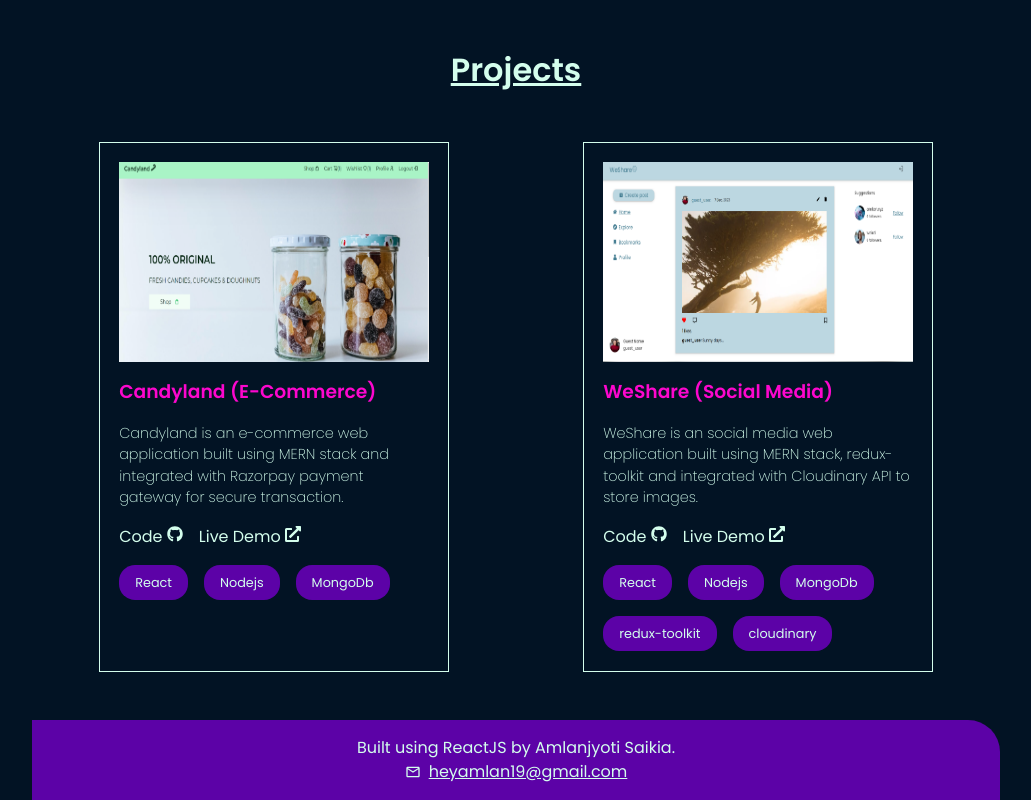
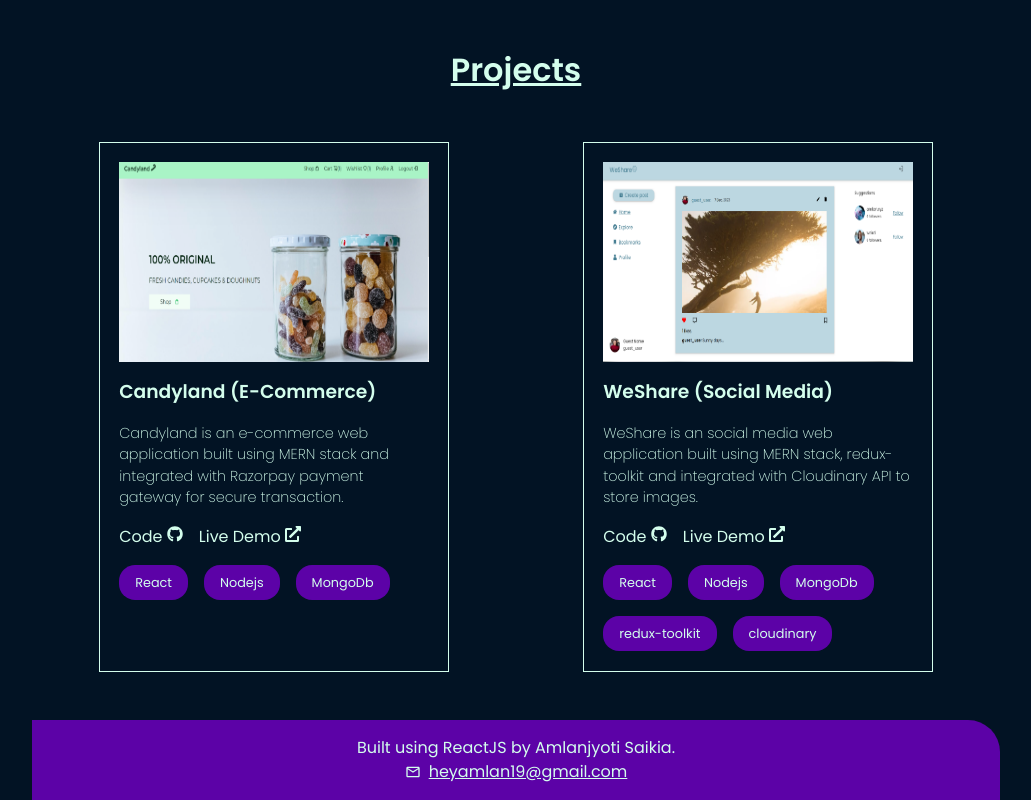
Before and after one commit to amlan-xyz/portfolio, a React (Create React App) app in the folder client/: page / in a window 1280 px wide. Shown: the part 1311-2111 px from the top of the page, without its empty margins (124-1155 px from the left). Built offline with nearby package versions, Linux system fonts and the light colour scheme.

Commit message:
fix: color change for project title

```diff
--- a/client/src/component/Projects/Projects.css
+++ b/client/src/component/Projects/Projects.css
@@ -30,10 +30,6 @@
   gap: 1rem;
 }
 
-.project__body h3 {
-  color: var(--accent-color);
-}
-
 .project__body p {
   font-weight: 200;
   font-size: 0.9rem;
```
